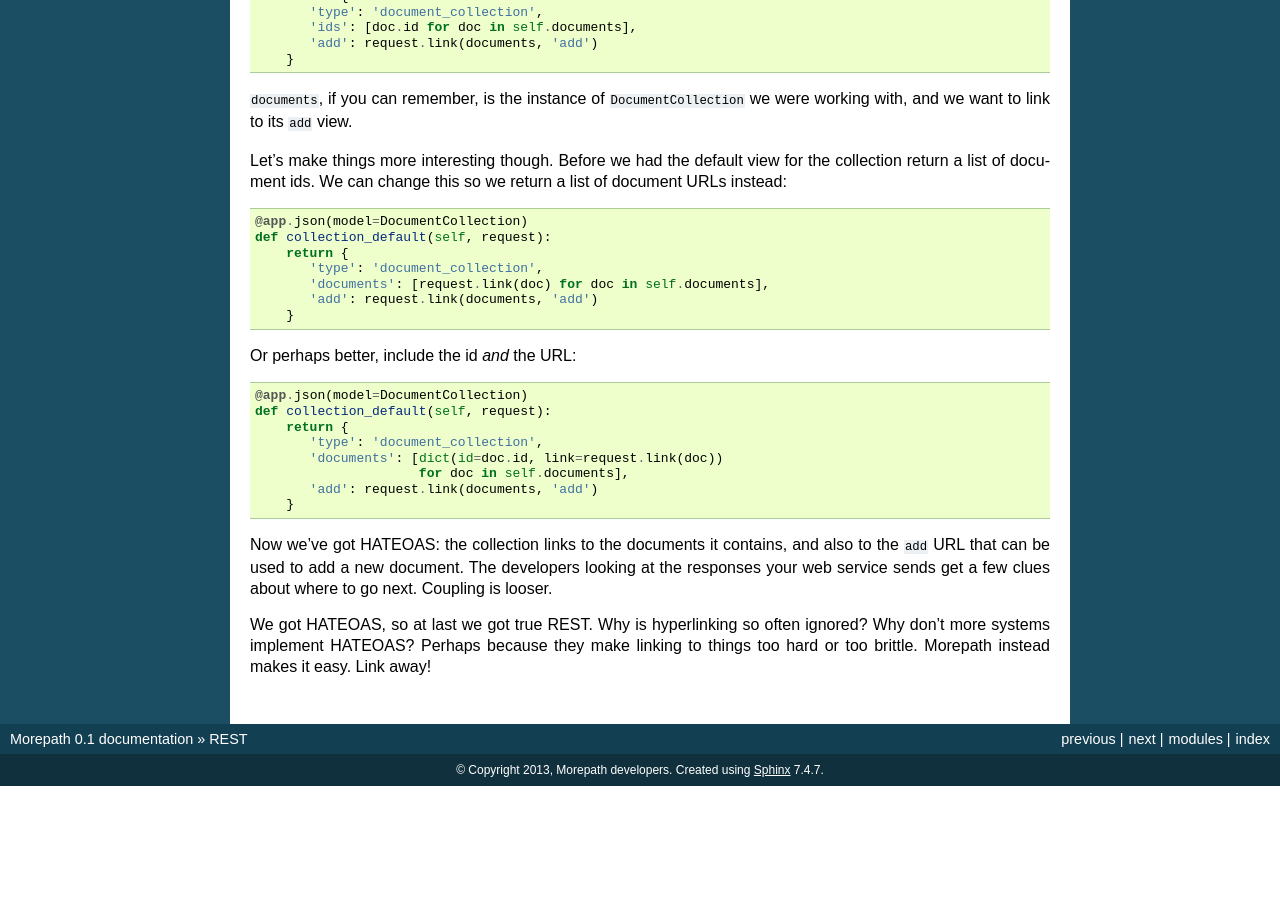
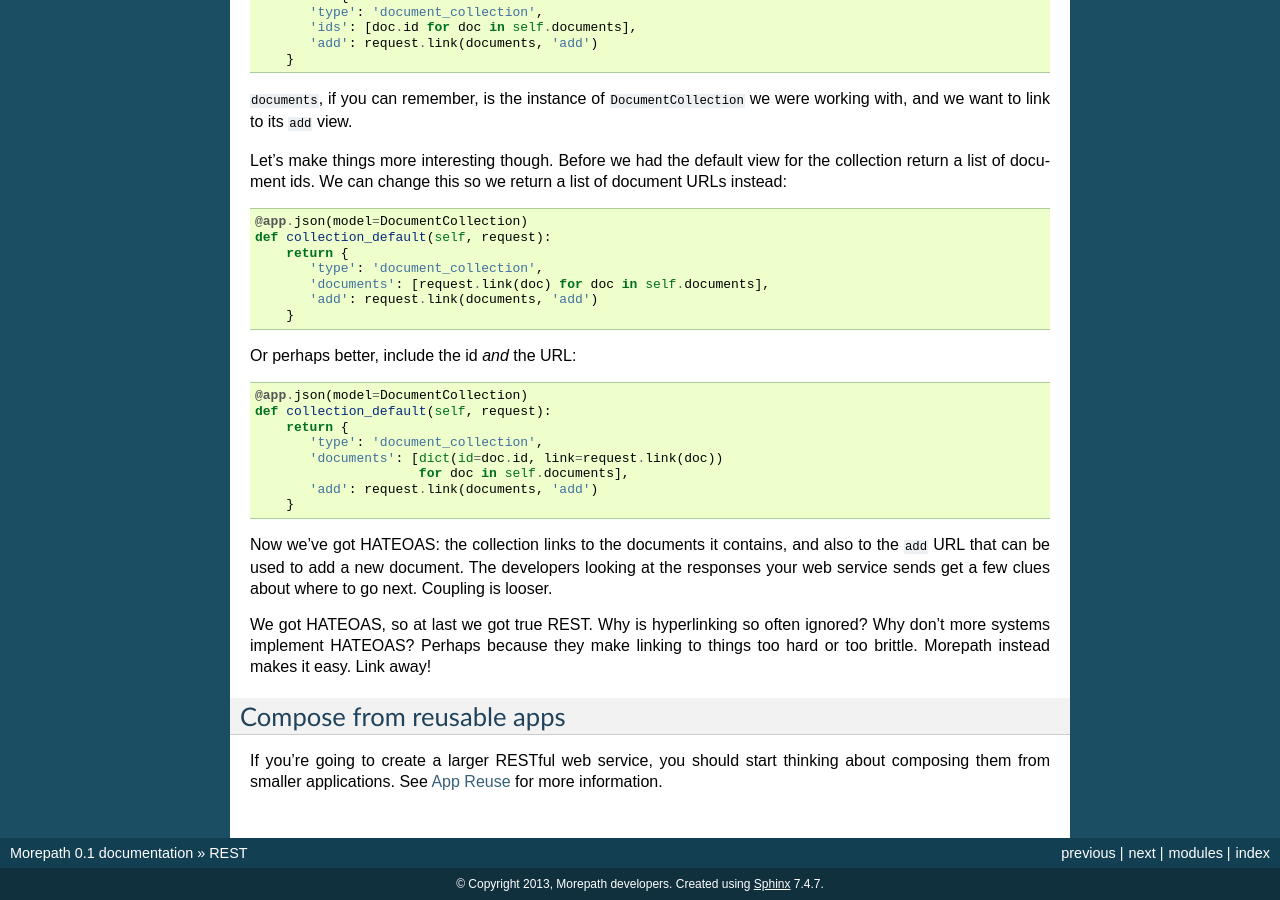
Before and after one commit to morepath/morepath, a Sphinx documentation site: the page built from doc/rest.rst, in a window 1280 px wide and 900 px high, scrolled down 4923 px. Built offline with Sphinx 7.4.7, drawn with Linux system fonts in a browser that asks for light colours; before the commit the page ends 5709 px from its top, so only the background shows below that; some of the changed text lies outside the part shown.

Commit message:
link forward to app reuse.

```diff
--- a/doc/rest.rst
+++ b/doc/rest.rst
@@ -346,3 +346,10 @@ We got HATEOAS, so at last we got true REST. Why is hyperlinking so
 often ignored? Why don't more systems implement HATEOAS? Perhaps
 because they make linking to things too hard or too brittle. Morepath
 instead makes it easy. Link away!
+
+Compose from reusable apps
+--------------------------
+
+If you're going to create a larger RESTful web service, you should
+start thinking about composing them from smaller applications. See
+:doc:`app_reuse` for more information.
```
